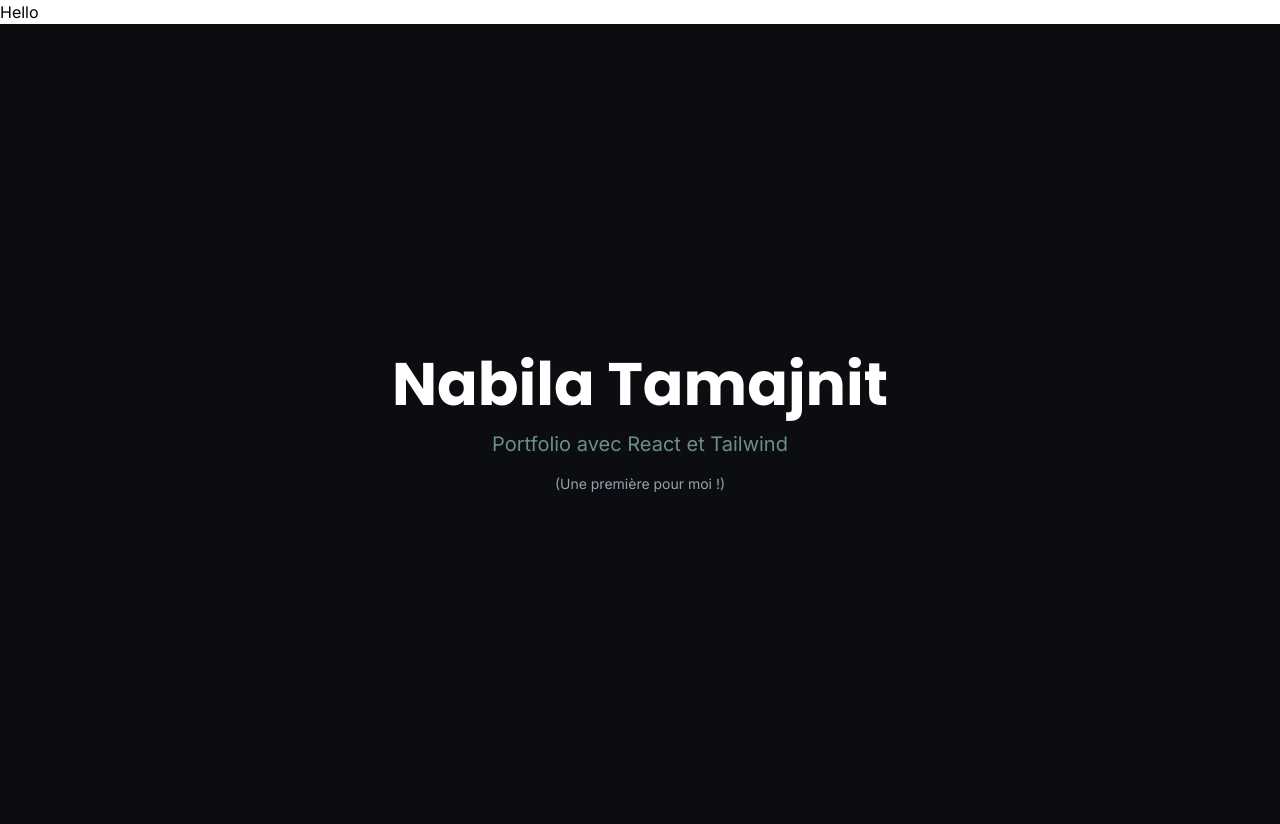
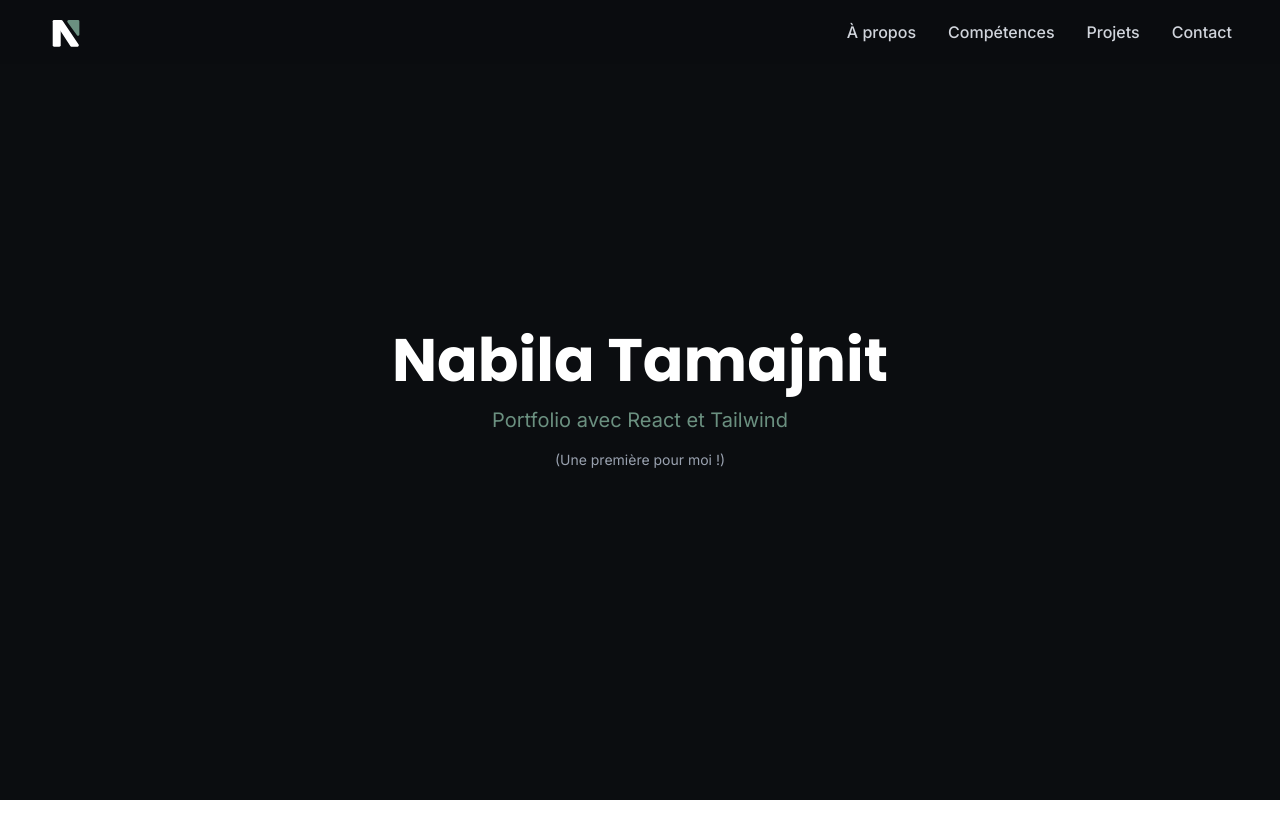
Before and after one commit to nabila-tamajnit/Portfolio, a React (Vite) app: page / in a window 1280 px wide. After the commit the page ends 800 px from the top, so only its background shows below. Built offline with nearby package versions, Linux system fonts and the light colour scheme.

Commit message:
finish the navbar

```diff
--- a/src/components/layout/Navbar.jsx
+++ b/src/components/layout/Navbar.jsx
@@ -1,10 +1,81 @@
+import { useState } from "react"
+import { Logo } from "../common/Logo";
 
 
 export const Navbar = () => {
 
+    const [isOpen, setIsOpen] = useState(false);
+
+    const navLinks = [
+        { name: 'À propos', href: '#about' },
+        { name: 'Compétences', href: '#skills' },
+        { name: 'Projets', href: '#projects' },
+        { name: 'Contact', href: '#contact' }
+    ]
+
+    const toggleMenu = () => setIsOpen(!isOpen);
+
     return (
-        <nav>
-            Hello
+        <nav className="fixed top-0 w-full z-50 bg-dark-bg/95">
+            <div className="max-w-7xl mx-auto px-6 lg:px-12 py-3 flex justify-between items-center ">
+
+                {/* ------ LOGO ----- */}
+                <a href="#" className="flex items-center">
+                    <Logo variant="dualWhite" className="w-10 h-10" />
+                </a>
+
+                {/* ----- LIENS ----- */}
+                <ul className="hidden md:flex gap-8">
+                    {navLinks.map((link) => (
+                        <li key={link} >
+                            <a
+                                href={link.href}
+                                className="font-medium text-gray-300 hover:text-sage-green transition-colors"
+                            >
+                                {link.name}
+                            </a>
+                        </li>
+                    ))}
+                </ul>
+
+                {/* ----- BOUTON BURGER ----- */}
+                <button
+                    onClick={toggleMenu}
+                    className="md:hidden text-white z-50 relative"
+                    aria-label="Toggle menu"
+                >
+                    <div className="flex flex-col gap-1.5 w-6" >
+                        <span
+                            className={`w-6 h-0.5 bg-white transition-all duration-300 ease-in-out ${isOpen ? 'rotate-45 translate-y-2' : ''} `}
+                        ></span>
+                        <span
+                            className={`w-6 h-0.5 bg-white transition-all duration-300 ease-in-out ${isOpen ? 'opacity-0' : ''} `}
+                        ></span>
+                        <span
+                            className={`w-6 h-0.5 bg-white transition-all duration-300 ease-in-out ${isOpen ? '-rotate-45 -translate-y-2' : ''} `}
+                        ></span>
+                    </div>
+                </button>
+            </div>
+
+            {/* ----- MENU MOBILE ----- */}
+            {isOpen && (
+                <div className="md:hidden fixed inset-0 bg-dark-bg z-40 flex flex-col items-center justify-center">
+                    <ul className="flex flex-col items-center gap-8" >
+                        {navLinks.map((link) => (
+                            <li key={link} >
+                                <a
+                                    href={link.href}
+                                    onClick={toggleMenu}
+                                    className="text-xl font-medium text-gray-300 hover:text-sage-green transition-colors"
+                                >
+                                    {link.name}
+                                </a>
+                            </li>
+                        ))}
+                    </ul>
+                </div>
+            )}
         </nav>
     )
 }
```
